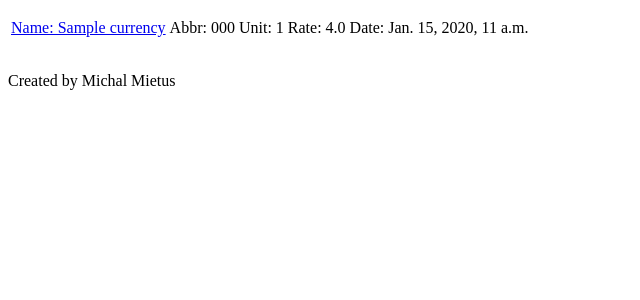
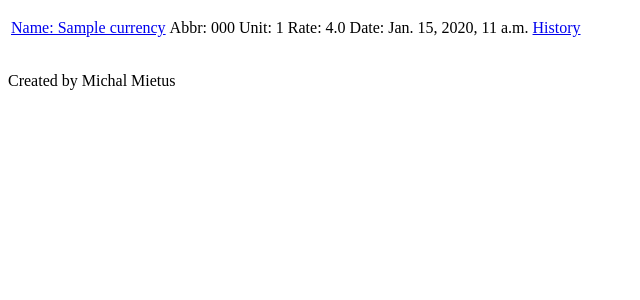
Before and after one commit to goodude123/marketplace, a Django app: page /table/ in a window 1280 px wide. Shown: the part 26-326 px from the top of the page, without its empty margins (0-640 px from the left). Run offline with Django 3.2, Linux system fonts and the light colour scheme; tables that the repository leaves empty hold one stand-in row (values such as "Sample post").

Commit message:
Added access to charts from website (hyperlinks).

```diff
--- a/stock_exchange/templates/currencies_table.html
+++ b/stock_exchange/templates/currencies_table.html
@@ -9,6 +9,7 @@
 		<td><p>Unit: {{currency.unit}}</p></td>
 		<td><p>Rate: {{currency.rate}}</p></td>
 		<td><p>Date: {{currency.date}}</p></td>
+		<td><a href="{% url 'exchange:chart' currency.code %}">History</a></td>
 	</tr>
 	{% endfor %}
 </table>
--- a/stock_exchange/templates/single_currency.html
+++ b/stock_exchange/templates/single_currency.html
@@ -5,6 +5,7 @@
 <table>
 	<tr>
 		<th>Currency: {{currency.name}} {{currency.code}}</th>
+		<td><a href="{% url 'exchange:chart' currency.code %}">Graph</a></td>
 	</tr>
 
 	{% for course in courses %}
```
